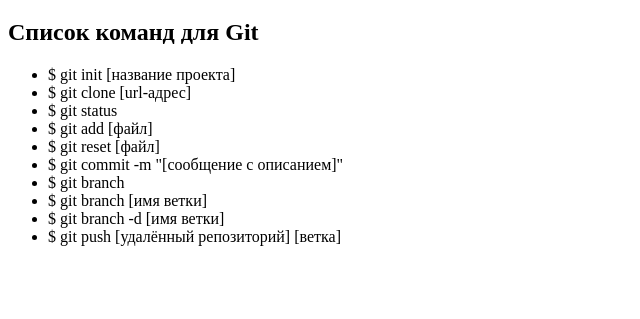
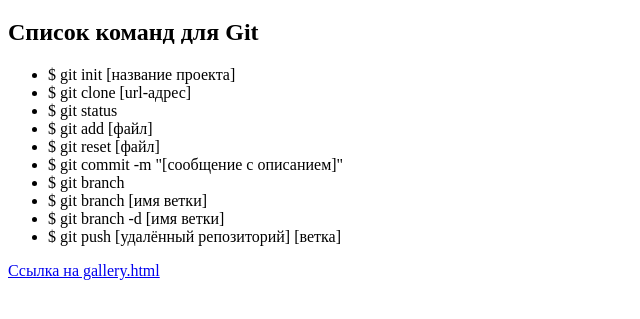
Before and after one commit to Nein9Nein/hillel, a plain HTML site: page index.html in a window 1280 px wide. Shown: the part 61-380 px from the top of the page, without its empty margins (0-640 px from the left). Drawn offline with Linux system fonts and the light colour scheme.

Commit message:
add link to pages

```diff
--- a/index.html
+++ b/index.html
@@ -21,5 +21,6 @@
         <li>$ git branch -d [имя ветки]</li>
         <li>$ git push [удалённый репозиторий] [ветка]</li>
     </ul>
+    <a href="gallery.html">Ссылка на gallery.html</a>
 </body>
 </html>
```
Also changed, not shown: gallery.html (+1 -0 lines).
